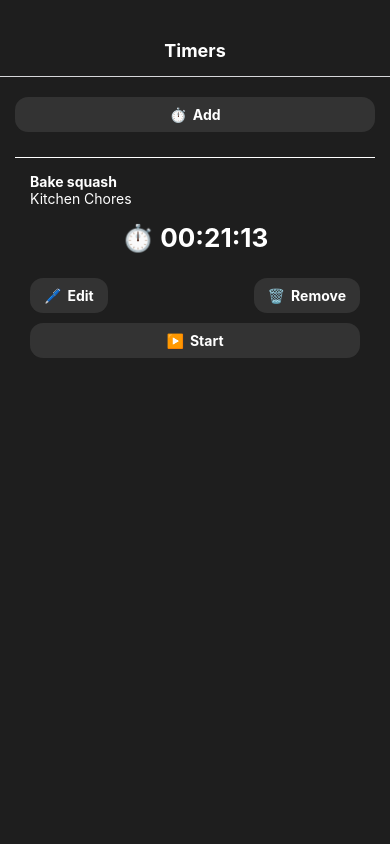
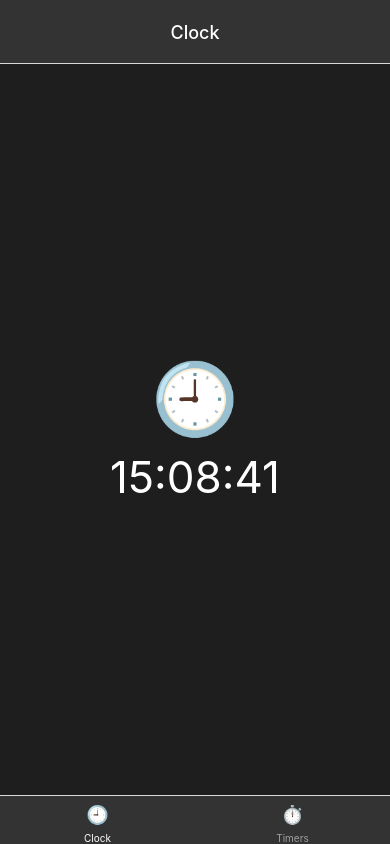
Before and after one commit to vokaEntropy/cronus, a React Native app: screen / in a window 390 px wide. Built offline with nearby package versions, Linux system fonts and the light colour scheme.

Commit message:
add ClockPage

```diff
--- a/App.tsx
+++ b/App.tsx
@@ -1,135 +1,37 @@
-import React, { useState, useEffect } from 'react';
+import React from 'react';
 import { StatusBar } from 'expo-status-bar';
+import { StyleSheet, View, Text } from 'react-native';
+import { NavigationContainer } from '@react-navigation/native';
 import {
-  ScrollView,
-  StyleSheet,
-  Text,
-  View,
-  KeyboardAvoidingView,
-} from 'react-native';
-import { v4 as uuidv4 } from 'uuid';
+  BottomTabNavigationOptions,
+  createBottomTabNavigator,
+} from '@react-navigation/bottom-tabs';
 
-import EditableTimer from './components/EditableTimer';
-import ToggleableTimerForm from './components/ToggleableTimerForm';
 import { colors } from './constants';
-import { newTimer, newTimerType } from './utils/TimerUtils';
+import TimersPage from './pages/TimersPage';
+import ClockPage from './pages/ClockPage';
 
-type TimerType = {
-  title: string;
-  project: string;
-  id: string;
-  elapsed: number;
-  isRunning: boolean;
-};
+const { Navigator, Screen } = createBottomTabNavigator();
 
 const App = () => {
-  const [timers, setTimers] = useState<TimerType[]>([
-    {
-      title: 'Bake squash',
-      project: 'Kitchen Chores',
-      id: uuidv4(),
-      elapsed: 1273998,
-      isRunning: false,
-    },
-  ]);
-  const [intervalId, setIntervalId] = useState(0);
-
-  useEffect(() => {
-    const TIME_INTERVAL = 1000;
-
-    const currentIntervalId = setInterval(() => {
-      setTimers((timers) =>
-        timers.map((timer) => {
-          const { elapsed, isRunning } = timer;
-
-          return {
-            ...timer,
-            elapsed: isRunning ? elapsed + TIME_INTERVAL : elapsed,
-          };
-        })
-      );
-    }, TIME_INTERVAL);
-
-    setIntervalId(Number(currentIntervalId));
-
-    return () => clearInterval(intervalId);
-  }, []);
-
-  const handleCreateFormSubmit = (timer: newTimerType) => {
-    setTimers([newTimer(timer), ...timers]);
-  };
-
-  const handleFormSubmit = (attrs: newTimerType) => {
-    setTimers(
-      timers.map((timer) => {
-        if (timer.id === attrs.id) {
-          const { title, project } = attrs;
-
-          return {
-            ...timer,
-            title,
-            project,
-          } as TimerType;
-        }
-
-        return timer;
-      })
-    );
-  };
-
-  const handleRemovePress = (timerId: string) =>
-    setTimers(timers.filter((t) => t.id !== timerId));
-
-  const toggleTimer = (timerId: string) => {
-    setTimers((prevTimers) =>
-      prevTimers.map((timer) => {
-        const { id, isRunning } = timer;
-
-        if (id === timerId) {
-          return {
-            ...timer,
-            isRunning: !isRunning,
-          };
-        }
-
-        return timer;
-      })
-    );
-  };
-
-  const renderEditableTimer = () => {
-    if (timers.length) {
-      return timers.map(({ title, project, id, elapsed, isRunning }) => (
-        <EditableTimer
-          key={id}
-          id={id}
-          title={title}
-          project={project}
-          elapsed={elapsed}
-          isRunning={isRunning}
-          onFormSubmit={handleFormSubmit}
-          onRemovePress={handleRemovePress}
-          onStartPress={toggleTimer}
-          onStopPress={toggleTimer}
-        />
-      ));
-    }
-    return <Text style={[styles.text]}>There are no timers</Text>;
-  };
-
   return (
     <View style={styles.appContainer}>
       <StatusBar style="light" />
 
-      <View style={styles.titleContainer}>
-        <Text style={[styles.text, styles.title]}>Timers</Text>
-      </View>
-      <KeyboardAvoidingView behavior="height" style={styles.timerListContainer}>
-        <ScrollView style={styles.timerList}>
-          <ToggleableTimerForm onFormSubmit={handleCreateFormSubmit} />
-          {renderEditableTimer()}
-        </ScrollView>
-      </KeyboardAvoidingView>
+      <NavigationContainer>
+        <Navigator screenOptions={screenStyles as BottomTabNavigationOptions}>
+          <Screen
+            name="Clock"
+            component={ClockPage}
+            options={{ tabBarIcon: () => <Text style={styles.text}>🕘</Text> }}
+          />
+          <Screen
+            name="Timers"
+            component={TimersPage}
+            options={{ tabBarIcon: () => <Text style={styles.text}>⏱️</Text> }}
+          />
+        </Navigator>
+      </NavigationContainer>
     </View>
   );
 };
@@ -137,30 +39,25 @@ const App = () => {
 const styles = StyleSheet.create({
   appContainer: {
     flex: 1,
-    backgroundColor: colors.dark,
-  },
-  titleContainer: {
-    paddingTop: 30,
-    paddingBottom: 15,
-    borderBottomWidth: 1,
-    borderBottomColor: colors.grey,
   },
   text: {
-    paddingTop: 10,
-    fontSize: 16,
     color: colors.white,
-    textAlign: 'center',
-  },
-  title: {
     fontSize: 18,
-    fontWeight: 'bold',
-  },
-  timerListContainer: {
-    flex: 1,
-  },
-  timerList: {
-    paddingBottom: 15,
   },
 });
 
+const screenStyles = {
+  tabBarInactiveBackgroundColor: colors.lightDark,
+  tabBarActiveBackgroundColor: colors.lightDark,
+  tabBarActiveTintColor: colors.white,
+  tabBarInactiveTintColor: colors.whiteOpacity,
+  headerTitleAlign: 'center',
+  headerStyle: {
+    backgroundColor: colors.lightDark,
+  },
+  headerTitleStyle: {
+    color: colors.white,
+  },
+};
+
 export default App;
--- a/constants/colors.ts
+++ b/constants/colors.ts
@@ -2,7 +2,8 @@ const colors = {
   grey: '#D6D7DA',
   dark: '#1E1E1E',
   lightDark: '#333333',
-  white: '#ffffff',
+  white: '#FFFFFF',
+  whiteOpacity: '#FFFFFF88',
 };
 
 export default Object.freeze(colors);
--- a/package.json
+++ b/package.json
@@ -10,11 +10,15 @@
     "eject": "expo eject"
   },
   "dependencies": {
+    "@react-navigation/bottom-tabs": "^6.2.0",
+    "@react-navigation/native-stack": "^6.5.0",
     "expo": "~44.0.0",
     "expo-status-bar": "~1.2.0",
     "react": "17.0.1",
     "react-dom": "17.0.1",
     "react-native": "0.64.3",
+    "react-native-safe-area-context": "3.3.2",
+    "react-native-screens": "~3.10.1",
     "react-native-web": "0.17.1"
   },
   "devDependencies": {
--- /dev/null
+++ b/pages/ClockPage.tsx
@@ -0,0 +1,41 @@
+import React, { useState, useEffect } from 'react';
+import { View, Text, StyleSheet } from 'react-native';
+
+import { colors } from '../constants';
+import { getCurrentTime } from '../utils/TimerUtils';
+
+const ClockPage = () => {
+  const [time, setTime] = useState(getCurrentTime());
+
+  useEffect(() => {
+    setInterval(() => setTime(getCurrentTime), 1000);
+  });
+
+  return (
+    <View style={styles.clockPageContainer}>
+      <Text style={styles.icon}>🕘</Text>
+      <Text style={styles.text}>{time}</Text>
+    </View>
+  );
+};
+
+const styles = StyleSheet.create({
+  clockPageContainer: {
+    flex: 1,
+    backgroundColor: colors.dark,
+    justifyContent: 'center',
+    alignItems: 'center',
+  },
+  icon: {
+    fontSize: 70,
+    textAlign: 'center',
+  },
+  text: {
+    paddingTop: 10,
+    fontSize: 44,
+    color: colors.white,
+    textAlign: 'center',
+  },
+});
+
+export default ClockPage;
--- /dev/null
+++ b/pages/TimersPage.tsx
@@ -0,0 +1,144 @@
+import React, { useState, useEffect } from 'react';
+import {
+  ScrollView,
+  StyleSheet,
+  Text,
+  KeyboardAvoidingView,
+} from 'react-native';
+import { v4 as uuidv4 } from 'uuid';
+
+import EditableTimer from '../components/EditableTimer';
+import ToggleableTimerForm from '../components/ToggleableTimerForm';
+import { colors } from '../constants';
+import { newTimer, newTimerType } from '../utils/TimerUtils';
+
+type TimerType = {
+  title: string;
+  project: string;
+  id: string;
+  elapsed: number;
+  isRunning: boolean;
+};
+
+const TimersPage = () => {
+  const [timers, setTimers] = useState<TimerType[]>([
+    {
+      title: 'Bake squash',
+      project: 'Kitchen Chores',
+      id: uuidv4(),
+      elapsed: 1273998,
+      isRunning: false,
+    },
+  ]);
+  const [intervalId, setIntervalId] = useState(0);
+
+  useEffect(() => {
+    const TIME_INTERVAL = 1000;
+
+    const currentIntervalId = setInterval(() => {
+      setTimers((timers) =>
+        timers.map((timer) => {
+          const { elapsed, isRunning } = timer;
+
+          return {
+            ...timer,
+            elapsed: isRunning ? elapsed + TIME_INTERVAL : elapsed,
+          };
+        })
+      );
+    }, TIME_INTERVAL);
+
+    setIntervalId(Number(currentIntervalId));
+
+    return () => clearInterval(intervalId);
+  }, []);
+
+  const handleCreateFormSubmit = (timer: newTimerType) => {
+    setTimers([newTimer(timer), ...timers]);
+  };
+
+  const handleFormSubmit = (attrs: newTimerType) => {
+    setTimers(
+      timers.map((timer) => {
+        if (timer.id === attrs.id) {
+          const { title, project } = attrs;
+
+          return {
+            ...timer,
+            title,
+            project,
+          } as TimerType;
+        }
+
+        return timer;
+      })
+    );
+  };
+
+  const handleRemovePress = (timerId: string) =>
+    setTimers(timers.filter((t) => t.id !== timerId));
+
+  const toggleTimer = (timerId: string) => {
+    setTimers((prevTimers) =>
+      prevTimers.map((timer) => {
+        const { id, isRunning } = timer;
+
+        if (id === timerId) {
+          return {
+            ...timer,
+            isRunning: !isRunning,
+          };
+        }
+
+        return timer;
+      })
+    );
+  };
+
+  const renderEditableTimer = () => {
+    if (timers.length) {
+      return timers.map(({ title, project, id, elapsed, isRunning }) => (
+        <EditableTimer
+          key={id}
+          id={id}
+          title={title}
+          project={project}
+          elapsed={elapsed}
+          isRunning={isRunning}
+          onFormSubmit={handleFormSubmit}
+          onRemovePress={handleRemovePress}
+          onStartPress={toggleTimer}
+          onStopPress={toggleTimer}
+        />
+      ));
+    }
+    return <Text style={[styles.text]}>There are no timers</Text>;
+  };
+
+  return (
+    <KeyboardAvoidingView behavior="height" style={styles.timerPageContainer}>
+      <ScrollView style={styles.timerList}>
+        <ToggleableTimerForm onFormSubmit={handleCreateFormSubmit} />
+        {renderEditableTimer()}
+      </ScrollView>
+    </KeyboardAvoidingView>
+  );
+};
+
+const styles = StyleSheet.create({
+  timerPageContainer: {
+    flex: 1,
+    backgroundColor: colors.dark,
+  },
+  text: {
+    paddingTop: 10,
+    fontSize: 16,
+    color: colors.white,
+    textAlign: 'center',
+  },
+  timerList: {
+    paddingBottom: 15,
+  },
+});
+
+export default TimersPage;
--- a/utils/TimerUtils.ts
+++ b/utils/TimerUtils.ts
@@ -14,14 +14,26 @@ export const msToHuman = (ms: number) => {
   return humanized;
 };
 
-const pad = (numberString: string, size: number) => {
-  let padded = numberString;
+const pad = (numberString: string | number, size: number) => {
+  let padded = String(numberString);
 
   while (padded.length < size) {
     padded = `0${padded}`;
   }
 
   return padded;
+};
+
+export const getCurrentTime = () => {
+  const currentDate = new Date();
+
+  const currentTime = [
+    pad(currentDate.getHours(), 2),
+    pad(currentDate.getMinutes(), 2),
+    pad(currentDate.getSeconds(), 2),
+  ].join(':');
+
+  return currentTime;
 };
 
 export type newTimerType = {
```
Also changed, not shown: 1 other file (tests, documents, lock files or other folders).
